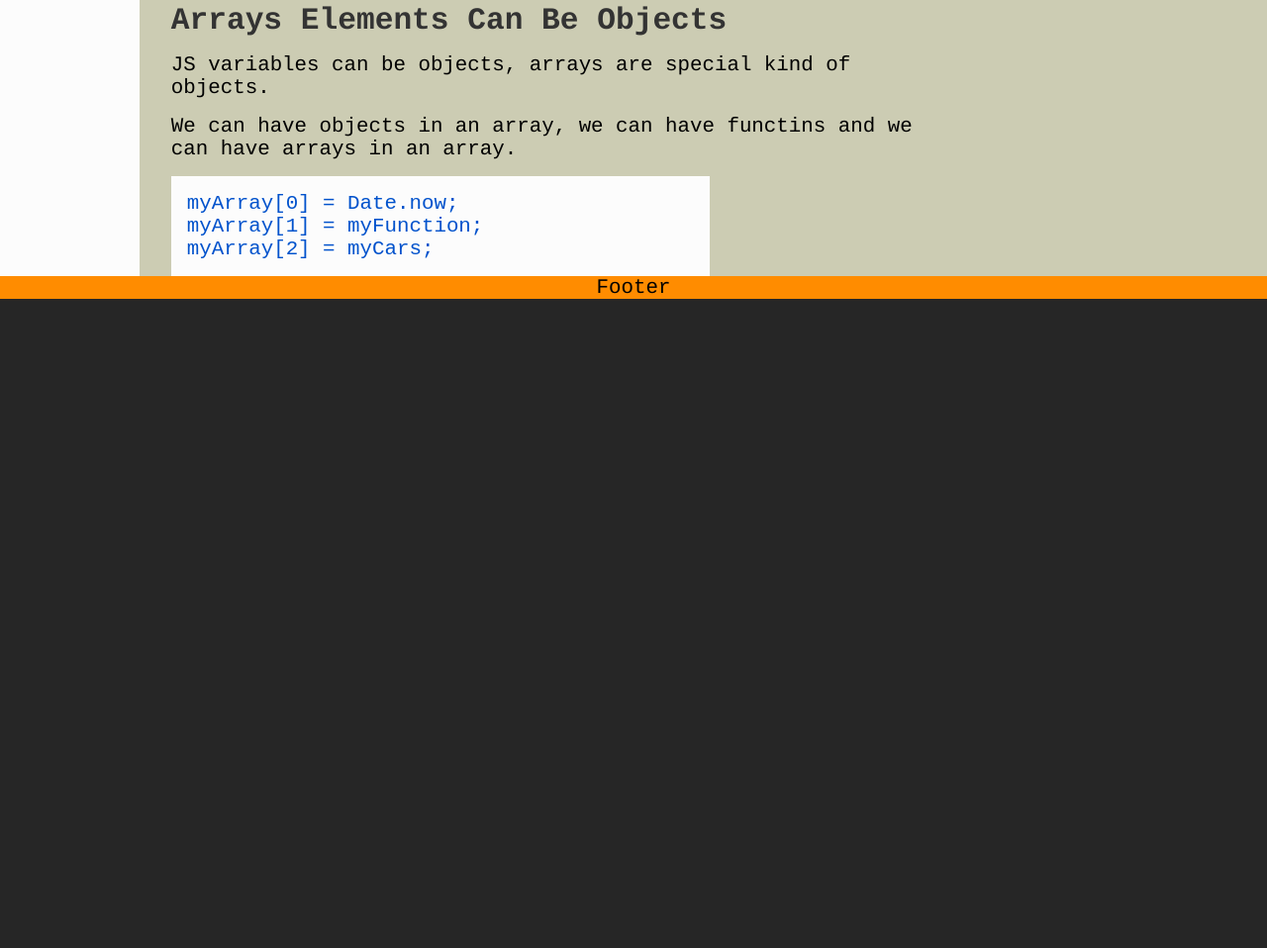
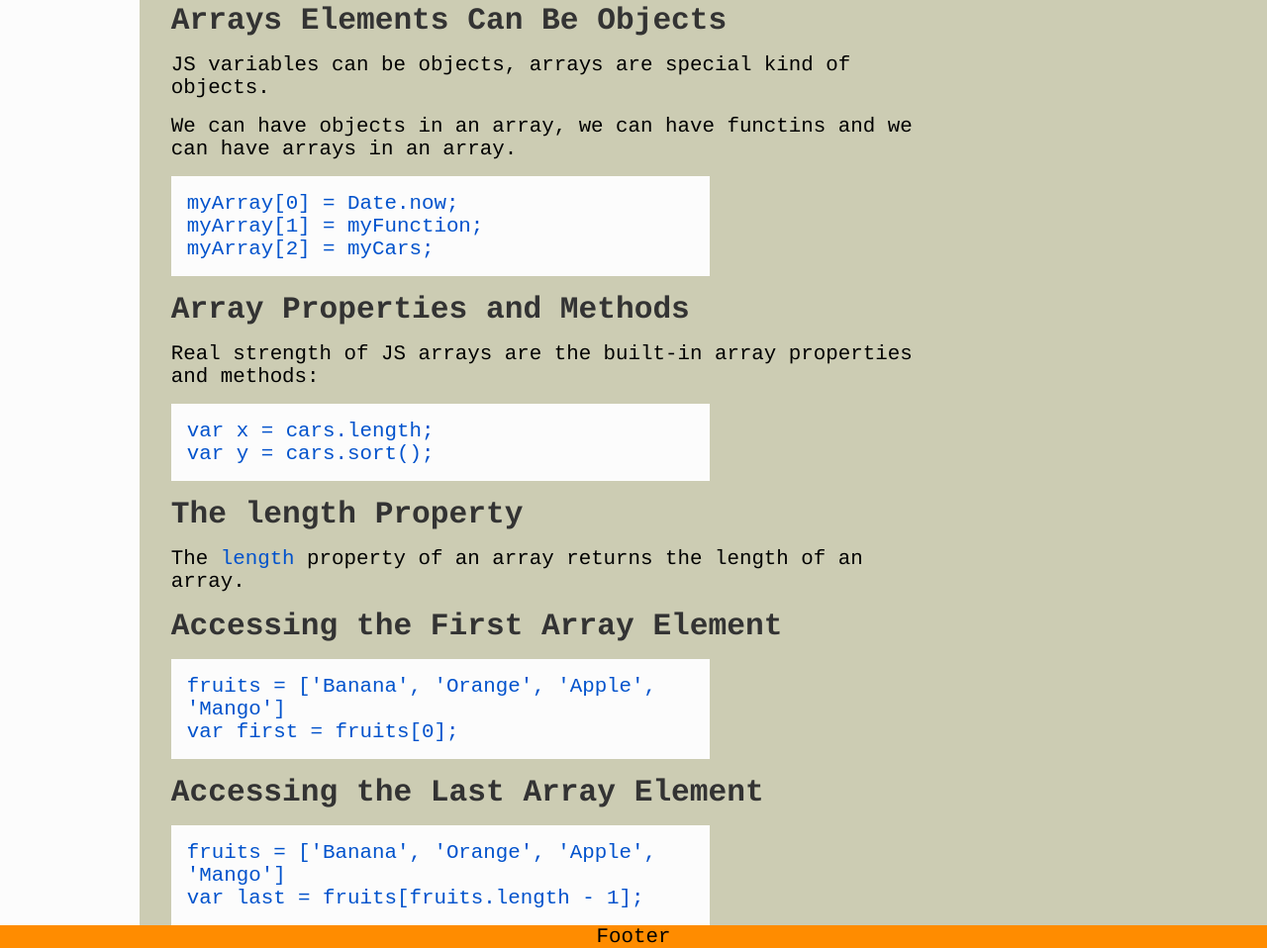
Before and after one commit to bosscke/js-practice, a website: page 21-arrays/arrays.html in a window 1280 px wide. Shown: the part 2189-3147 px from the top of the page at 99% size. Before the commit the page ends 2491 px from the top, so only its background shows below. Drawn offline with Linux system fonts and the light colour scheme.

Commit message:
Update arrays

```diff
--- a/21-arrays/arrays.html
+++ b/21-arrays/arrays.html
@@ -138,6 +138,41 @@
           <code>myArray[2] = myCars;</code>
         </div>
       </article>
+
+      <article>
+        <h2>Array Properties and Methods</h2>
+        <p>
+          Real strength of JS arrays are the built-in array properties and
+          methods:
+        </p>
+        <div class="code">
+          <code>var x = cars.length;</code><br />
+          <code>var y = cars.sort();</code>
+        </div>
+      </article>
+
+      <article>
+        <h2>The length Property</h2>
+        <p>
+          The <code>length</code> property of an array returns the length of an
+          array.
+        </p>
+      </article>
+
+      <article>
+        <h2>Accessing the First Array Element</h2>
+        <div class="code">
+          <code>fruits = ['Banana', 'Orange', 'Apple', 'Mango']</code><br />
+          <code>var first = fruits[0];</code>
+        </div>
+      </article>
+      <article>
+        <h2>Accessing the Last Array Element</h2>
+        <div class="code">
+          <code>fruits = ['Banana', 'Orange', 'Apple', 'Mango']</code><br />
+          <code>var last = fruits[fruits.length - 1];</code>
+        </div>
+      </article>
     </main>
     <footer>Footer</footer>
     <script src="script.js"></script>
```
